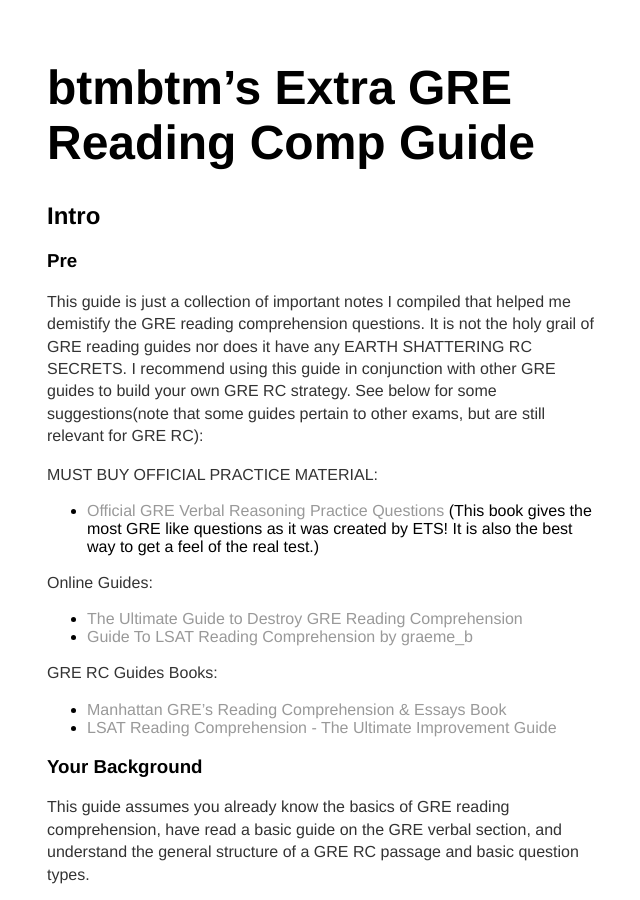
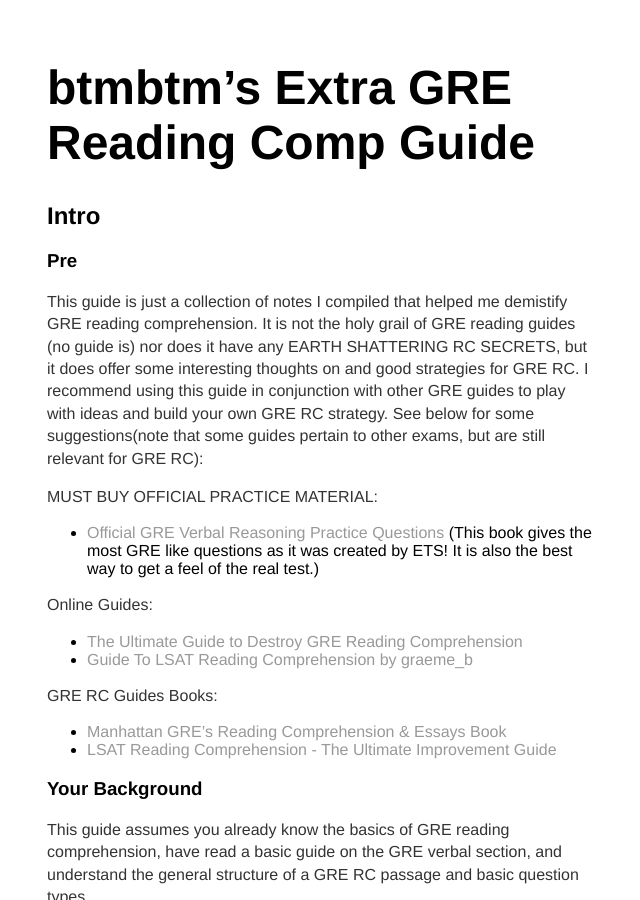
Before and after one commit to btmbtm/btmbtm.github.io, a Jekyll site: the page built from gre/extrarcguide.md, in a window 1280 px wide and 900 px high. Shown: the whole window, without its empty margins (318-958 px from the left). Built offline with Jekyll 4.4.1, drawn with Linux system fonts in a browser that asks for light colours.

Commit message:
Update extrarcguide.md

```diff
--- a/gre/extrarcguide.md
+++ b/gre/extrarcguide.md
@@ -11,7 +11,7 @@ date: 2016-07-15
 
 ### Pre
 
-This guide is just a collection of important notes I compiled that helped me demistify the GRE reading comprehension questions. It is not the holy grail of GRE reading guides nor does it have any EARTH SHATTERING RC SECRETS. I recommend using this guide in conjunction with other GRE guides to build your own GRE RC strategy. See below for some suggestions(note that some guides pertain to other exams, but are still relevant for GRE RC):
+This guide is just a collection of notes I compiled that helped me demistify GRE reading comprehension. It is not the holy grail of GRE reading guides (no guide is) nor does it have any EARTH SHATTERING RC SECRETS, but it does offer some interesting thoughts on and good strategies for GRE RC. I recommend using this guide in conjunction with other GRE guides to play with ideas and build your own GRE RC strategy. See below for some suggestions(note that some guides pertain to other exams, but are still relevant for GRE RC):
 
 MUST BUY OFFICIAL PRACTICE MATERIAL:
 
@@ -145,5 +145,4 @@ The basic reading process I recommend only has three steps and is as follows:
 2. Skip and comeback
 3. Deep Reset
 
-
 ## How to Practice
```
